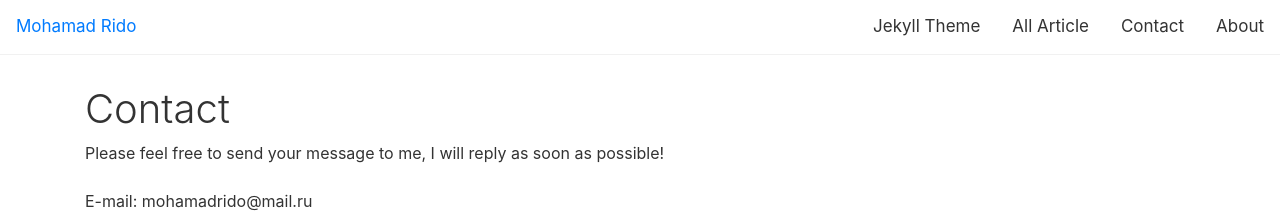
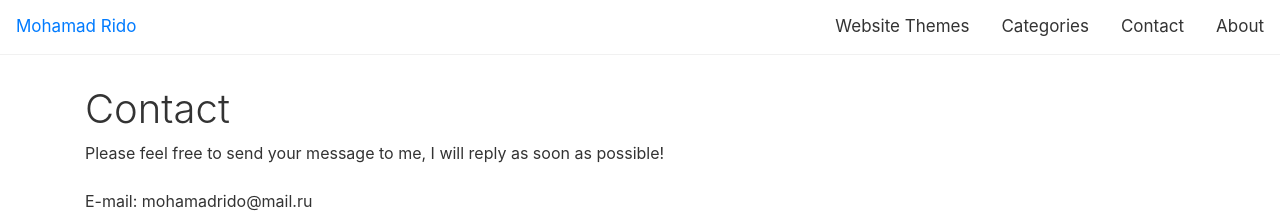
Before and after one commit to mohamadrido/blog, a Jekyll site: the page built from contact.html, in a window 1280 px wide. Shown: the top 213 px of the page. Built offline with Jekyll 4.4.1, drawn with Linux system fonts in a browser that asks for light colours; nearby versions of some CDN libraries.

Commit message:
Update page.html

```diff
--- a/_layouts/page.html
+++ b/_layouts/page.html
@@ -7,8 +7,8 @@ layout: default
   <a href="javascript:void(0);" class="icon" onclick="myFunction()">
     <i class="fa fa-bars"></i>
   </a>
-  <a href="https://github.com/mohamadrido">Jekyll Theme</a>
-  <a href="https://mohamadrido.com/categories">All Article</a>
+  <a href="https://github.com/mohamadrido">Website Themes</a>
+  <a href="https://mohamadrido.com/categories">Categories</a>
   <a href="https://mohamadrido.com/contact">Contact</a>
   <a href="https://mohamadrido.com/about">About</a>
   </div>
```
